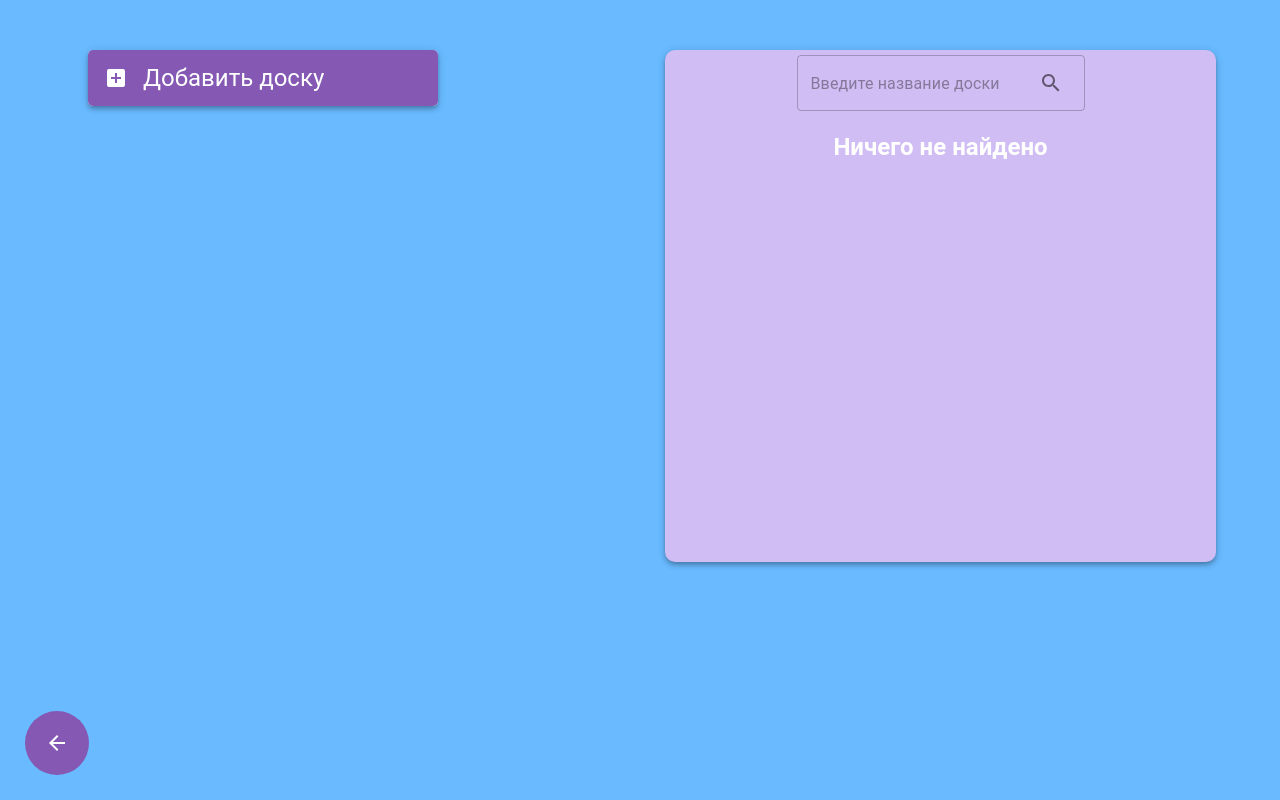
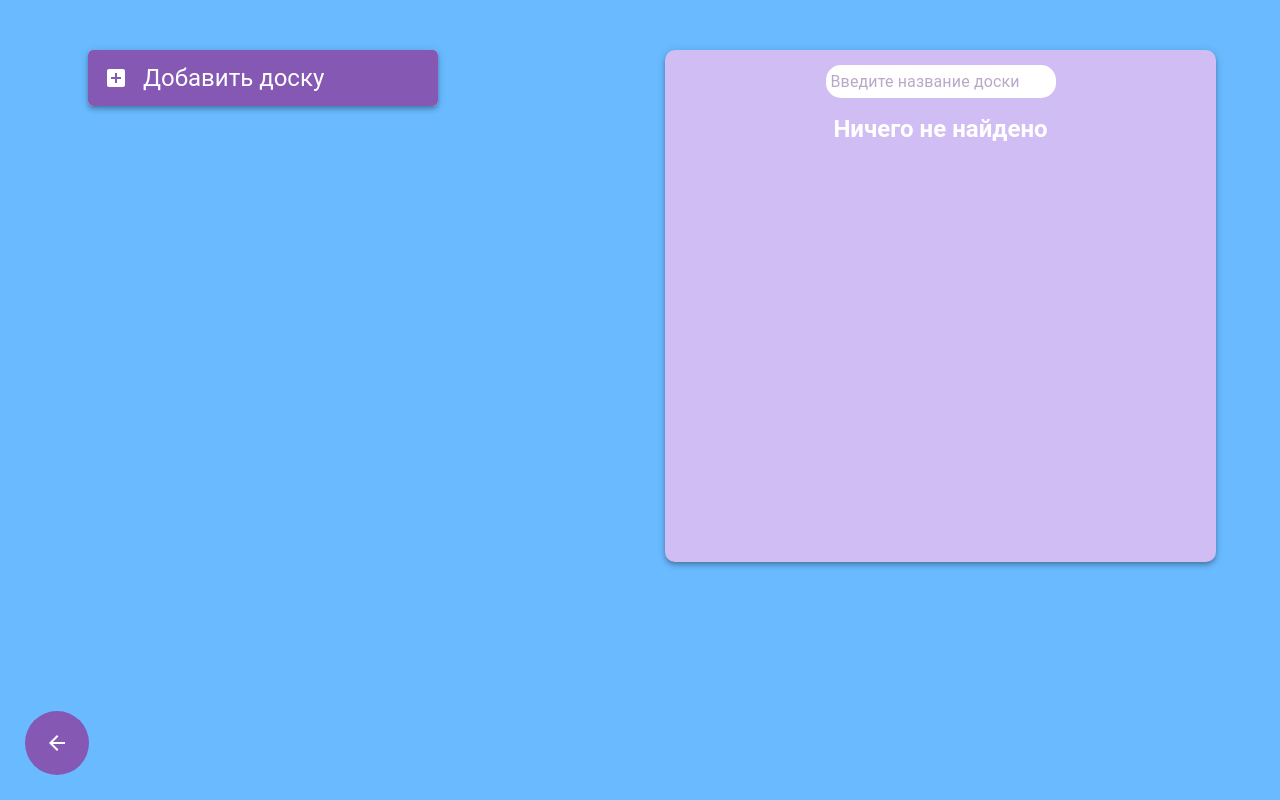
Before and after one commit to SashaRepin2/react-clone-trello, a React (Create React App) app: page /boards in a window 1280 px wide. Built offline with nearby package versions, Linux system fonts and the light colour scheme.

Commit message:
change styles

```diff
--- a/src/components/Board/ListsGroup/ListsGroup.tsx
+++ b/src/components/Board/ListsGroup/ListsGroup.tsx
@@ -58,7 +58,9 @@ const ListsGroup: React.FC<IListsGroup> = ({ boardId }) => {
         {lists.length ? (
           lists.map((list) => <List key={list.id} list={list} />)
         ) : (
-          <Typography variant={"h5"}>Добавьте список</Typography>
+          <Typography variant={"h5"} sx={{ color: "#fff", margin: "0 auto" }}>
+            Добавьте список
+          </Typography>
         )}
       </Stack>
     </DragDropContext>
--- a/src/components/UI/SearchFilter/SearchFilter.tsx
+++ b/src/components/UI/SearchFilter/SearchFilter.tsx
@@ -1,5 +1,4 @@
-import { SearchOutlined } from "@mui/icons-material";
-import { IconButton, TextField } from "@mui/material";
+import { InputBase } from "@mui/material";
 import { Container } from "@mui/system";
 import React from "react";
 
@@ -20,22 +19,23 @@ const SearchFilter: React.FC<ISearchFilter> = ({
         display: "flex",
         alignItems: "center",
         justifyContent: "center",
-        padding: "5px 15px",
+        paddingTop: "15px",
       }}
     >
-      <TextField
-        variant={"outlined"}
+      <InputBase
         value={inputValue}
         placeholder={placeholderValue || "Введите название доски"}
         onChange={(e) => {
           onChangeHandler(e.target.value);
         }}
-        InputProps={{
-          endAdornment: (
-            <IconButton sx={{ pointerEvents: "none" }}>
-              <SearchOutlined />
-            </IconButton>
-          ),
+        sx={{
+          input: {
+            bgcolor: "#fff",
+            borderRadius: "15px",
+            padding: "5px",
+            color: "#57327e",
+            fontSize: "bold",
+          },
         }}
       />
     </Container>
--- a/src/pages/BoardPage.tsx
+++ b/src/pages/BoardPage.tsx
@@ -101,7 +101,7 @@ const BoardPage: React.FC = () => {
           padding: "15px 0",
         }}
       >
-        <ListsGroup boardId={board.id} />;
+        <ListsGroup boardId={board.id} />
       </Container>
     </Container>
   );
```
